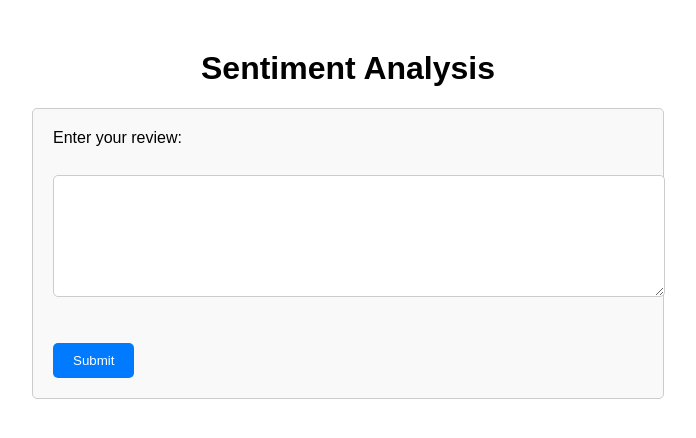
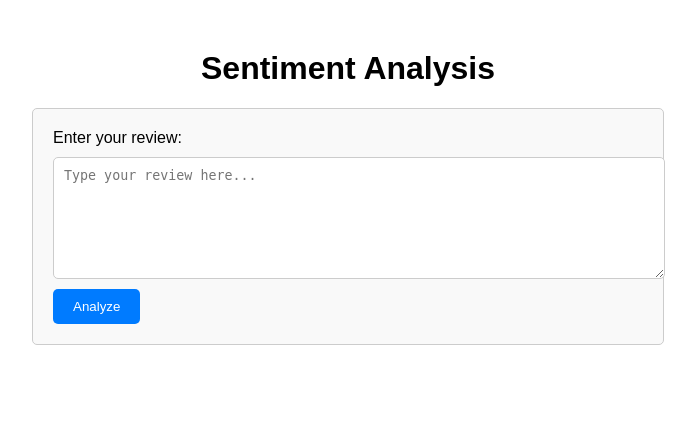
Before and after one commit to fkonikkara/flaskfront_sentiment, a Flask app: page / in a window 1280 px wide. Shown: the top 438 px of the page, without its empty margins (292-988 px from the left). Run offline with Flask 3, Linux system fonts and the light colour scheme; parts of the project's set-up code (start-up, migrations or seed data) failed here and were passed over.

Commit message:
Update index.html

```diff
--- a/templates/index.html
+++ b/templates/index.html
@@ -2,15 +2,15 @@
 <html>
 <head>
     <title>Sentiment Analysis</title>
-    <link rel="stylesheet" href="{{ url_for('static', filename='styles.css') }}">
-    <link rel="stylesheet" href="{{ url_for('static', filename='form.css') }}">
+    <link rel="stylesheet" href="styles.css">
+    <link rel="stylesheet" href="form.css">
 </head>
 <body>
     <h1>Sentiment Analysis</h1>
     <form action="/analyze" method="post">
-        <label for="review">Enter your review:</label><br>
-        <textarea id="review" name="review" rows="4" cols="50"></textarea><br><br>
-        <input type="submit" value="Submit">
+        <label for="review">Enter your review:</label>
+        <textarea id="review" name="review" placeholder="Type your review here..." rows="4" required></textarea>
+        <input type="submit" value="Analyze">
     </form>
 </body>
 </html>
```
